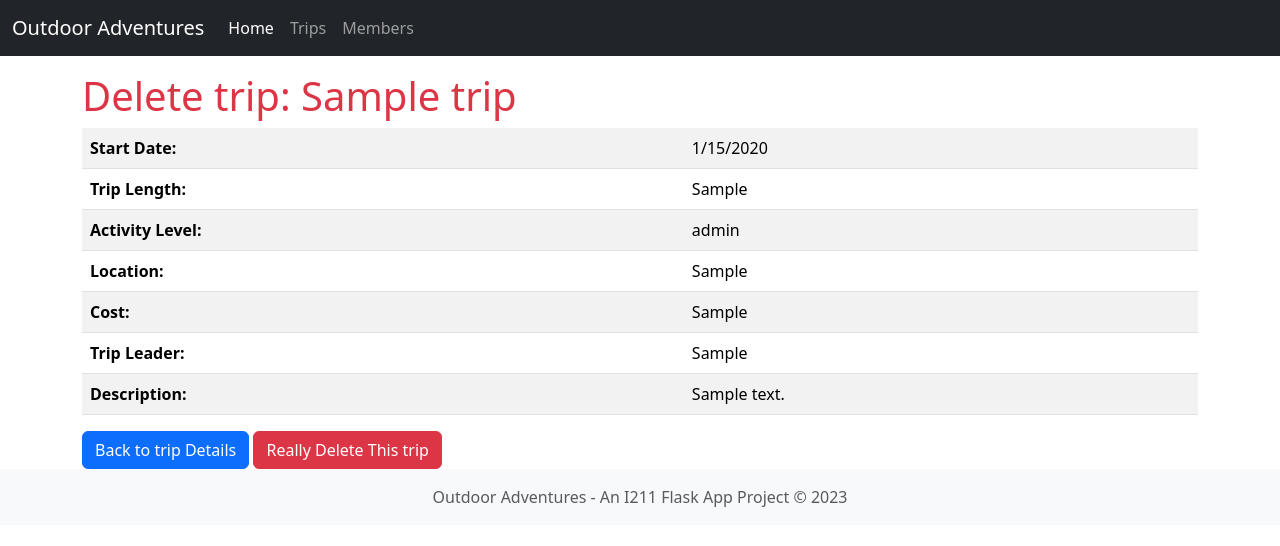
After one commit to MirandaRahn1/I211_project, a Flask app: page /trip/1/delete in a window 1280 px wide. The commit adds this page. Shown: the top 546 px of the page. Run offline with Flask 2, Linux system fonts and the light colour scheme; tables that the repository leaves empty hold one stand-in row (values such as "Sample post"); data that the repository does not hold is empty.

Commit message:
database stuff

```diff
--- a/app.py
+++ b/app.py
@@ -1,65 +1,71 @@
 from flask import Flask, render_template, url_for, request, redirect
-import csv
-from datetime import datetime
+# import csv
+# from datetime import datetime
+from os.path import exists
+
 
 app = Flask(__name__)
+if exists(app.root_path + '/config.py'):
+    app.config.from_pyfile(app.root_path + '/config.py')
+
+import database
 
 # paths :)
-MEMBERS_PATH = app.root_path + '/members.csv'
-NEW_MEMBERS_PATH= app.root_path + '/new_members.csv'
-TRIPS_PATH = app.root_path + '/trips.csv'
-NEW_TRIPS_PATH = app.root_path + '/new_trips.csv'
+# MEMBERS_PATH = app.root_path + '/members.csv'
+# NEW_MEMBERS_PATH= app.root_path + '/new_members.csv'
+# TRIPS_PATH = app.root_path + '/trips.csv'
+# NEW_TRIPS_PATH = app.root_path + '/new_trips.csv'
 
-def get_trips():
-    # reading the data
-    with open(TRIPS_PATH, 'r', newline='', encoding='utf-8-sig') as csvfile:
-        reader = csv.DictReader(csvfile)
-        # create empty list
-        trips = []
-        for row in reader:
-            row_data = {'name': row['name'], 'start_date': row['start_date'], 'length': row['length'], 'location': row['location'], 'cost': row['cost'], 'level': row['level'], 'leader': row['leader'], 'description': row['description']}
-            # appending dictionaries to list
-            trips.append(row_data)
-        # sorting trips by start date
-        sorted_trips = sorted(trips, key=lambda x: datetime.strptime(x['start_date'], '%m/%d/%Y'))
-    # returning sorted list
-    return sorted_trips
+# def get_trips():
+#     # reading the data
+#     with open(TRIPS_PATH, 'r', newline='', encoding='utf-8-sig') as csvfile:
+#         reader = csv.DictReader(csvfile)
+#         # create empty list
+#         trips = []
+#         for row in reader:
+#             row_data = {'name': row['name'], 'start_date': row['start_date'], 'length': row['length'], 'location': row['location'], 'cost': row['cost'], 'level': row['level'], 'leader': row['leader'], 'description': row['description']}
+#             # appending dictionaries to list
+#             trips.append(row_data)
+#         # sorting trips by start date
+#         sorted_trips = sorted(trips, key=lambda x: datetime.strptime(x['start_date'], '%m/%d/%Y'))
+#     # returning sorted list
+#     return sorted_trips
 
-def set_trips(trips):
+# def set_trips(trips):
     # getting the headers
-    fieldnames = list(trips[0].keys())
-    # writing data into new csv because it kept deleting my data so I wrote it into a new csv file so it wouldn't get confused
-    with open(TRIPS_PATH, 'w', newline='', encoding='utf-8-sig') as csvfile:
-        writer = csv.DictWriter(csvfile, fieldnames=fieldnames) #I looked up how to use DictWriter because I wasn't sure if I could just use csv.writer, and it told me I needed fieldnames
-        writer.writeheader()
-        for trip in trips:
-            writer.writerow(trip)
+    # fieldnames = list(trips[0].keys())
+    # # writing data into new csv because it kept deleting my data so I wrote it into a new csv file so it wouldn't get confused
+    # with open(TRIPS_PATH, 'w', newline='', encoding='utf-8-sig') as csvfile:
+    #     writer = csv.DictWriter(csvfile, fieldnames=fieldnames) #I looked up how to use DictWriter because I wasn't sure if I could just use csv.writer, and it told me I needed fieldnames
+    #     writer.writeheader()
+    #     for trip in trips:
+    #         writer.writerow(trip)
 
-def get_members():
-    # reading the data
-    with open(MEMBERS_PATH, 'r', newline='', encoding='utf-8-sig') as csvfile:
-        reader = csv.DictReader(csvfile)
-        # create empty list
-        members = []
-        for row in reader:
-            row_data = {'name': row['name'], 'address': row['address'], 'email': row['email'], 'date_of_birth': row['date_of_birth'], 'phone': row['phone']}
-            # appending dictionaries to list
-            members.append(row_data)
-        # sorting members by date of birth
-        sorted_members = sorted(members, key=lambda x: datetime.strptime(x['date_of_birth'], '%m/%d/%Y'))
-    # returning sorted list
-    return sorted_members
+# def get_members():
+#     # reading the data
+#     with open(MEMBERS_PATH, 'r', newline='', encoding='utf-8-sig') as csvfile:
+#         reader = csv.DictReader(csvfile)
+#         # create empty list
+#         members = []
+#         for row in reader:
+#             row_data = {'name': row['name'], 'address': row['address'], 'email': row['email'], 'date_of_birth': row['date_of_birth'], 'phone': row['phone']}
+#             # appending dictionaries to list
+#             members.append(row_data)
+#         # sorting members by date of birth
+#         sorted_members = sorted(members, key=lambda x: datetime.strptime(x['date_of_birth'], '%m/%d/%Y'))
+#     # returning sorted list
+#     return sorted_members
 
-def set_members(members):
-    # getting the headers
-    fieldnames = list(members[0].keys())
-    # again, writing data into new csv file so it doesn't override and get confusing
-    with open(MEMBERS_PATH, 'w', newline='', encoding='utf-8-sig') as csvfile:
-        # using fieldnames again
-        writer = csv.DictWriter(csvfile, fieldnames=fieldnames)
-        writer.writeheader()
-        for member in members:
-            writer.writerow(member)
+# def set_members(members):
+#     # getting the headers
+#     fieldnames = list(members[0].keys())
+#     # again, writing data into new csv file so it doesn't override and get confusing
+#     with open(MEMBERS_PATH, 'w', newline='', encoding='utf-8-sig') as csvfile:
+#         # using fieldnames again
+#         writer = csv.DictWriter(csvfile, fieldnames=fieldnames)
+#         writer.writeheader()
+#         for member in members:
+#             writer.writerow(member)
 
 # index route
 @app.route('/')
@@ -70,16 +76,18 @@ def index():
 @app.route('/members/')
 @app.route('/members/<member_id>')
 def members():
-    members = get_members()
+    members = database.get_members()
     return render_template('members.html', members=members)
 
 # trips route
 @app.route('/trips/')
 @app.route('/trip/<trip_id>')
 def trips(trip_id=None):
-    trips = get_trips()
+    # trips = get_trips()
+    trips = database.get_trips()
+
     if trip_id:
-        return render_template('trip.html', trip=trips[int(trip_id)], trip_id=trip_id)
+        return render_template('trip.html', trip=database.get_trip(trip_id), trip_id=trip_id)
     else:
         return render_template('trips.html', trips=trips)
 
@@ -87,22 +95,23 @@ def trips(trip_id=None):
 @app.route('/members/add/', methods = ['GET', 'POST'])
 def add_member():
     if request.method == 'POST':
-        in_name = request.form['name']
+        in_fname = request.form['fname']
+        in_lname = request.form['lname']
         in_address = request.form['address']
         in_email = request.form['email']
-        in_date_of_birth = request.form['date-of-birth']
+        in_dob = request.form['dob']
         # getting dob to format correctly
-        in_date_of_birth = datetime.strptime(in_date_of_birth,'%Y-%m-%d')
-        in_format_date = in_date_of_birth.strftime('%m/%d/%Y')
+        # in_date_of_birth = datetime.strptime(in_date_of_birth,'%Y-%m-%d')
+        # in_format_date = in_date_of_birth.strftime('%m/%d/%Y')
         in_phone = request.form['phone']
 
         # new member disctionary
-        new_member = {'name':in_name, 'address':in_address, 'email':in_email, 'date_of_birth':in_format_date, 'phone':in_phone}
-
-        print(new_member)
-        members = get_members()
-        members.append(new_member)
-        set_members(members)
+        # new_member = {'name':in_name, 'address':in_address, 'email':in_email, 'date_of_birth':in_format_date, 'phone':in_phone}
+        database.add_member(in_fname, in_lname, in_address, in_email, in_dob, in_phone)
+        # print(new_member)
+        # members = get_members()
+        # members.append(new_member)
+        # set_members(members)
 
         return redirect(url_for('members'))
     else:
@@ -115,8 +124,8 @@ def add_trip():
         in_name = request.form['name']
         in_start_date = request.form['start-date']
         # getting date to format correctly
-        in_start_date = datetime.strptime(in_start_date,'%Y-%m-%d')
-        in_format_date = in_start_date.strftime('%m/%d/%Y')
+        # in_start_date = datetime.strptime(in_start_date,'%Y-%m-%d')
+        # in_format_date = in_start_date.strftime('%m/%d/%Y')
         in_length = request.form['length']
         in_location = request.form['location']
         in_cost = request.form['cost']
@@ -125,11 +134,11 @@ def add_trip():
         in_description = request.form['description']
 
         # new trip dictionary
-        new_trip = {'name':in_name, 'start_date':in_format_date, 'length':in_length, 'location':in_location, 'cost':in_cost, 'level':in_level, 'leader':in_leader, 'description':in_description}
-
-        trips = get_trips()
-        trips.append(new_trip)
-        set_trips(trips)
+        # new_trip = {'name':in_name, 'start_date':in_format_date, 'length':in_length, 'location':in_location, 'cost':in_cost, 'level':in_level, 'leader':in_leader, 'description':in_description}
+        database.add_trip(in_name, in_start_date, in_length, in_location, in_cost, in_level, in_leader, in_description)
+        # trips = get_trips()
+        # trips.append(new_trip)
+        # set_trips(trips)
 
         return redirect(url_for('trips'))
     else:
@@ -141,8 +150,8 @@ def edit_trip(trip_id=None):
     if request.method == 'POST':
         in_name = request.form['name']
         in_start_date = request.form['start-date']
-        in_start_date = datetime.strptime(in_start_date,'%Y-%m-%d')
-        in_format_date = in_start_date.strftime('%m/%d/%Y')
+        # in_start_date = datetime.strptime(in_start_date,'%Y-%m-%d')
+        # in_format_date = in_start_date.strftime('%m/%d/%Y')
         in_length = request.form['length']
         in_location = request.form['location']
         in_cost = request.form['cost']
@@ -151,27 +160,33 @@ def edit_trip(trip_id=None):
         in_description = request.form['description']
 
         # new new trip dictionary
-        new_trip = {'name':in_name, 'start_date':in_format_date, 'length':in_length, 'location':in_location, 'cost':in_cost, 'level':in_level, 'leader':in_leader, 'description':in_description}
-
+        # new_trip = {'name':in_name, 'start_date':in_format_date, 'length':in_length, 'location':in_location, 'cost':in_cost, 'level':in_level, 'leader':in_leader, 'description':in_description}
+        database.update_trip(trip_id, in_name, in_start_date, in_length, in_location, in_cost, in_level, in_leader, in_description)
         # replaces data instead of adding
-        trips = get_trips()
-        trips[int(trip_id)] = new_trip
-        set_trips(trips)
+        # trips = get_trips()
+        # trips[int(trip_id)] = new_trip
+        # set_trips(trips)
         return redirect(url_for('trips', trip_id=trip_id))
 
     else:
-        trips = get_trips()
-        trip=trips[int(trip_id)]
-        # getting the date to load in when you edit a trip
-        trip['start_date'] = datetime.strptime(trip['start_date'],'%m/%d/%Y')
-        trip['start_date'] = trip['start_date'].strftime('%Y-%m-%d')
+        trip = database.get_trip(trip_id)
+        # trips = get_trips()
+        # trip=trips[int(trip_id)]
+        # # getting the date to load in when you edit a trip
+        # trip['start_date'] = datetime.strptime(trip['start_date'],'%m/%d/%Y')
+        # trip['start_date'] = trip['start_date'].strftime('%Y-%m-%d')
         return render_template('trip_form.html',trip = trip )
 
-# delete trip route (doesn't do anything except redirect back to trips)
-@app.route('/trips/<trip_id>/delete', methods = ['GET', 'POST'])
+# delete trip route
+@app.route('/trip/<trip_id>/delete', methods=['GET', "POST"])
 def delete_trip(trip_id=None):
-    trips = get_trips()
-    if request.method == 'POST':
-        pass
+    trip_id = int(trip_id)
+    delete=request.args.get('delete', None)
+    trips=database.get_trips()
+    trip=database.get_trip(trip_id)
+    if delete == trip:
+        del trip
+        # database.get_trip(trip_id)
+        return redirect(url_for('trips', trip=trips))
     else:
-        return render_template('trips.html', trips=trips)
+        return render_template('delete_form.html', trip_id=trip_id, trip=trip)
--- /dev/null
+++ b/config.py
@@ -0,0 +1,4 @@
+DB_HOST = 'db.luddy.indiana.edu'
+DB_USER = 'i211s23_merahn'
+DB_PASS = 'my+sql=i211s23_merahn'
+DB_DATABASE = 'i211s23_merahn'
--- /dev/null
+++ b/config_defaults.py
@@ -0,0 +1,6 @@
+SECRET_KEY = 'You should generate a random secret key!'
+DB_HOST = ''
+DB_PORT = 3306
+DB_USER = ''
+DB_PASS = ''
+DB_DATABASE = ''
--- a/database.py
+++ b/database.py
@@ -18,7 +18,7 @@ def get_connection():
 # WORKING
 # return a list of dictionaries representing all of the trips data
 def get_trips():
-    sql = "select * from trips"
+    sql = "select trip_id, name, DATE_FORMAT(start_date, '%c/%d/%Y') as start_date, length, location, cost, level, leader, description from trips order by STR_TO_DATE(start_date, '%Y-%c-%d')"
     conn = get_connection()
     with conn:
         with conn.cursor() as cursor:
@@ -28,7 +28,7 @@ def get_trips():
 # WORKING
 # takes a trip_id, returns a single dictionary containing the data for the trip with that id
 def get_trip(trip_id):
-    sql = "select * from trips where trip_id = %s"
+    sql = "select trip_id, name, DATE_FORMAT(start_date, '%%c/%%d/%%Y') as start_date, length, location, cost, level, leader, description from trips where trip_id = %s"
     conn = get_connection()
     with conn:
         with conn.cursor() as cursor:
@@ -68,7 +68,7 @@ def add_member(fname, lname, address, email, dob, phone):
 # WORKING
 # returns a list of dictionaries representing all of the member data
 def get_members():
-    sql = "select * from members"
+    sql = "select member_id, fname, lname, address, email, DATE_FORMAT(dob, '%c/%d/%Y') as dob, phone from members order by STR_TO_DATE(dob, '%Y-%c-%d')"
     conn = get_connection()
     with conn:
         with conn.cursor() as cursor:
--- /dev/null
+++ b/templates/delete_form.html
@@ -0,0 +1,45 @@
+{% extends 'base.html' %}
+
+{% block title %}Delete trip{% endblock %}
+
+{% block content %}
+<br>
+<h1 class="text-danger mt-5">Delete trip: {{ trip['name'] }}</h1>
+
+<table class="table table-striped">
+    <tbody>
+      <tr>
+        <th scope="row">Start Date:</th>
+        <td>{{trip['start_date']}}</td>
+      </tr>
+      <tr>
+        <th scope="row">Trip Length:</th>
+        <td>{{trip['length']}}</td>
+      </tr>
+      <tr>
+        <th scope="row">Activity Level:</th>
+        <td>{{trip['level']}}</td>
+      </tr>
+      <tr>
+        <th scope="row">Location:</th>
+        <td>{{trip['location']}}</td>
+      </tr>
+      <tr>
+        <th scope="row">Cost:</th>
+        <td>{{trip['cost']}}</td>
+      </tr>
+      <tr>
+        <th scope="row">Trip Leader:</th>
+        <td>{{trip['leader']}}</td>
+      </tr>
+      <tr>
+        <th scope="row">Description:</th>
+        <td>{{trip['description']}}</td>
+      </tr>
+    </tbody>
+  </table>
+
+<a href="{{ url_for('trips', trip_id=trip_id) }}" class="btn btn-primary">Back to trip Details</a>
+<a href="{{ url_for('delete_trip', trip_id=trip_id, delete='1') }}" class="btn btn-danger">Really Delete This trip</a>
+
+{% endblock %}
--- a/templates/trip.html
+++ b/templates/trip.html
@@ -41,7 +41,7 @@
     </tbody>
   </table>
 
-  <!-- Buttons for edit and delete trip (delete trip doesn't do anything) -->
+  <!-- Buttons for edit and delete trip -->
   <a href="{{ url_for('edit_trip', trip_id=trip_id) }}" class="btn btn-primary" role="button">Edit Trip</a>
   <a href="{{ url_for('delete_trip', trip_id=trip_id) }}" class="btn btn-danger" role="button">Delete Trip</a>
 
--- a/templates/trip_form.html
+++ b/templates/trip_form.html
@@ -63,9 +63,9 @@
             <div class="col-sm-5">
                 <select class="form-select" aria-label="level" id="level" name="level" required>
                     <!-- Making it so the info you had before is already loaded in -->
-                    <option value="beginner" {% if trip and trip['level'] == 'Beginner' %} selected {% endif %} >Beginner</option>
-                    <option value="intermediate" {% if trip and trip['level'] == 'Intermediate' %} selected {% endif %} >Intermediate</option>
-                    <option value="advanced" {% if trip and trip['level'] == 'Advanced' %} selected {% endif %} >Advanced</option>
+                    <option value="Beginner" {% if trip and trip['level'] == 'Beginner' %} selected {% endif %} >Beginner</option>
+                    <option value="Intermediate" {% if trip and trip['level'] == 'Intermediate' %} selected {% endif %} >Intermediate</option>
+                    <option value="Advanced" {% if trip and trip['level'] == 'Advanced' %} selected {% endif %} >Advanced</option>
                 </select>
             </div>
         </div>
--- a/templates/trips.html
+++ b/templates/trips.html
@@ -23,7 +23,7 @@
         <tr>
         <td>
             <!-- linking the trips to trip.html -->
-            <a href=" {{ url_for('trips', trip_id=trips.index(trip)) }}">{{trip['name']}}</a>
+            <a href=" {{ url_for('trips', trip_id=trip['trip_id']) }}">{{trip['name']}}</a>
         </td>
         <td>{{trip['start_date']}}</td>
         <td>{{trip['length']}}</td>
```
Also changed, not shown: templates/member_form.html (+11 -4 lines), templates/members.html (+5 -3 lines).
